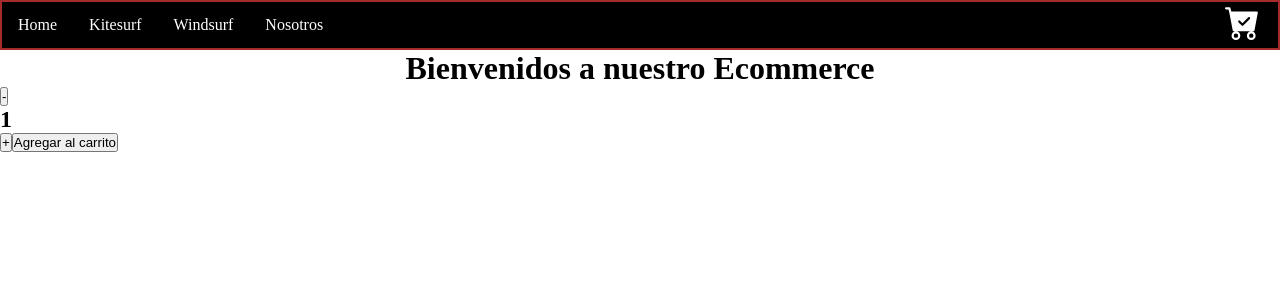
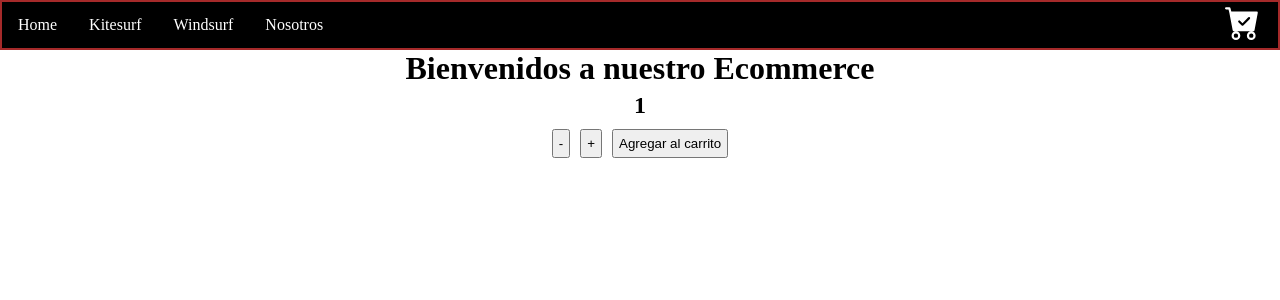
Before and after one commit to trussoromera/proyecto-react-js, a React (Vite) app: page / in a window 1280 px wide. Shown: the top 300 px of the page. Built offline with nearby package versions, Linux system fonts and the light colour scheme.

Commit message:
agregando

```diff
--- a/src/components/ItemCount/index.jsx
+++ b/src/components/ItemCount/index.jsx
@@ -1,5 +1,8 @@
 import React, { useState, useEffect } from 'react';
 import './styles.scss'
+
+
+// cada hook que utilicemos hay que importarlo
 
 const ItemCount = ({stock, initial, onAdd}) => {
 
@@ -16,8 +19,8 @@ const ItemCount = ({stock, initial, onAdd}) => {
 
     const handleDecrement = () => {
 
-        if (contador <= 0){
-            alert("No hay stock de numeros negativos");
+        if (contador <= 1){
+            alert("1 es el minimo");
         }
         else{
         setCount(contador - 1)
@@ -30,24 +33,21 @@ const ItemCount = ({stock, initial, onAdd}) => {
         onAdd(contador);
         setCount (initial);
     }
-
+    //Montaje del componente
     useEffect(()=> {
-
+        //El array de dependencias vacío implica que el callback se ejecutará cuando se MONTA el componente por UNICA vez.
         console.log("Se montó el ItemCount");
     }, []);
 
-
+    //  La funcion callback dentro del useEffect se ejecutara cuando se MONTE el componente, y cuando se ACTUALICE el valor del contador.
     useEffect(()=> {
         console.log("Se actualiza el estado!")
     }, [contador]);
 
-
-
-
     return (
-    <div>
+    <div className='alineador'>
+        <h2>{contador}</h2>
         <button onClick={handleDecrement}>-</button>
-        <h2>{contador}</h2>
         <button onClick={handleAdd}>+</button>
         <button onClick={addCart}>Agregar al carrito</button>
     </div>
--- a/src/components/ItemCount/styles.scss
+++ b/src/components/ItemCount/styles.scss
@@ -0,0 +1,13 @@
+button{
+    padding: 5px;
+    margin: 5px;
+}
+
+.alineador{
+    text-align: center;
+}
+
+h2 {
+    padding: 5px;
+
+}
--- a/src/main.jsx
+++ b/src/main.jsx
@@ -5,7 +5,7 @@ import './styles.scss'
 
 
 ReactDOM.createRoot(document.getElementById('root')).render(
-  <React.StrictMode>
+  // <React.StrictMode>
     <App />
-  </React.StrictMode>
+  // </React.StrictMode>
 );
```
